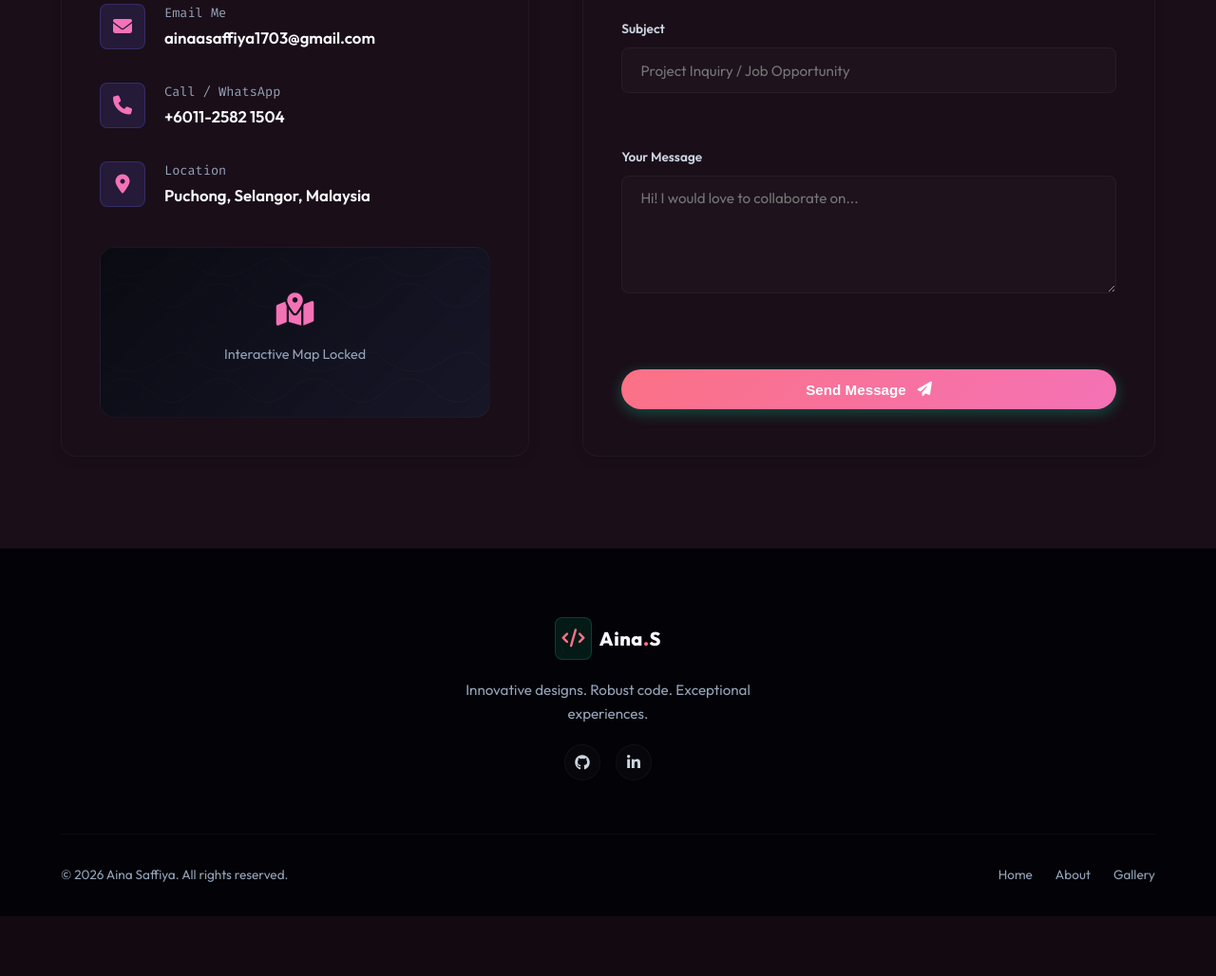
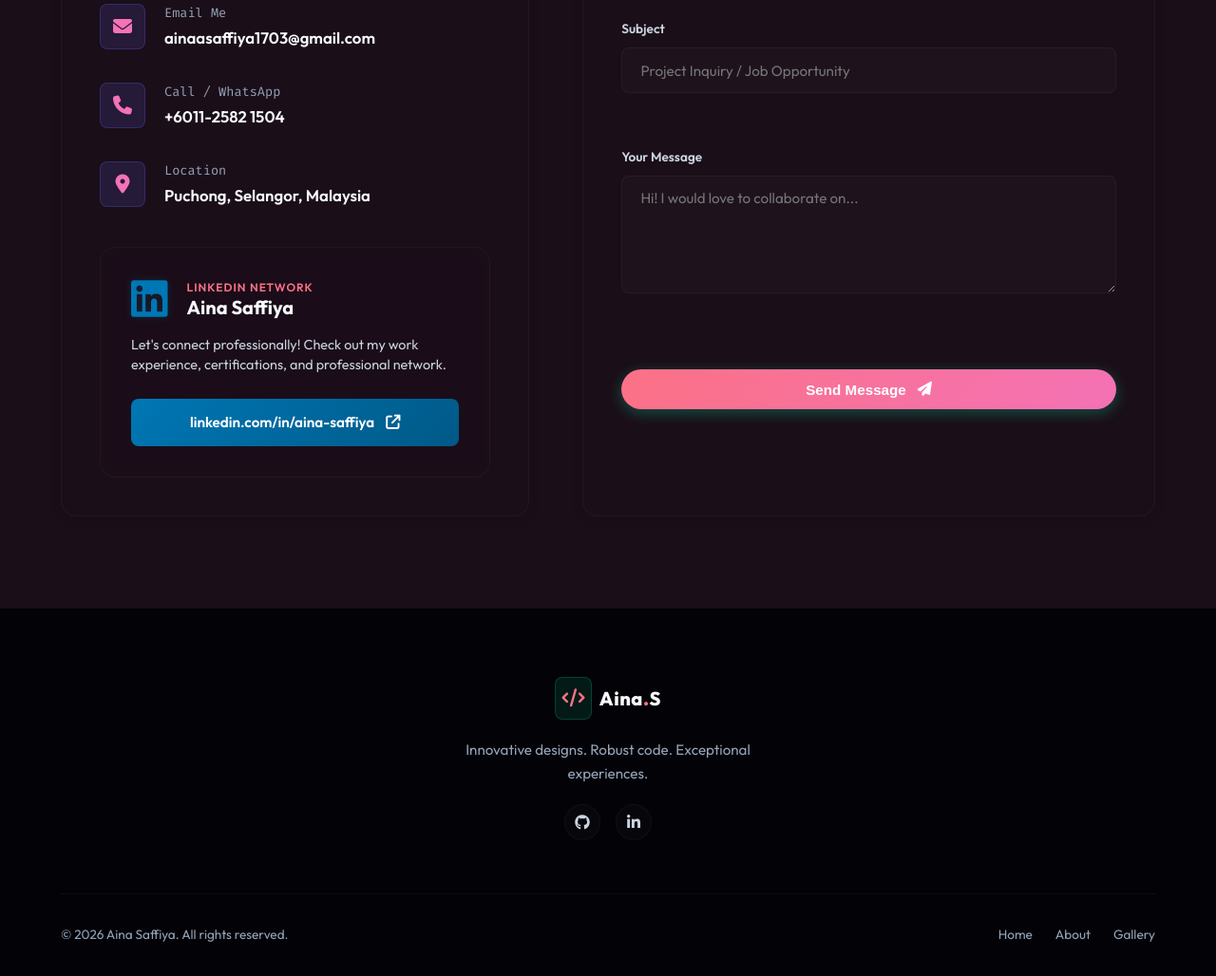
Before and after one commit to ainaasaff/ainasaffiya.github.io, a plain HTML site: page index.html in a window 1280 px wide. Shown: the part 6824-7852 px from the top of the page at 95% size. Before the commit the page ends 7789 px from the top, so only its background shows below. Drawn offline with Linux system fonts and the light colour scheme.

Commit message:
Replace contact map placeholder with custom LinkedIn card and set up real-time contact form using FormSubmit.co

```diff
--- a/index.html
+++ b/index.html
@@ -551,11 +551,21 @@
               </div>
             </div>
 
-            <div class="contact-map-placeholder">
-              <div class="map-overlay">
-                <i class="fa-solid fa-map-location-dot map-icon"></i>
-                <span>Interactive Map Locked</span>
+            <div class="linkedin-connect-card">
+              <div class="linkedin-header">
+                <i class="fa-brands fa-linkedin linkedin-large-icon"></i>
+                <div class="linkedin-title-wrapper">
+                  <span class="linkedin-tag">LinkedIn Network</span>
+                  <h4 class="linkedin-name">Aina Saffiya</h4>
+                </div>
               </div>
+              <p class="linkedin-desc">
+                Let's connect professionally! Check out my work experience, certifications, and professional network.
+              </p>
+              <a href="http://linkedin.com/in/aina-saffiya-2216b0253" target="_blank" rel="noopener noreferrer" class="linkedin-btn">
+                <span>linkedin.com/in/aina-saffiya</span>
+                <i class="fa-solid fa-arrow-up-right-from-square"></i>
+              </a>
             </div>
           </div>
 
--- a/script.js
+++ b/script.js
@@ -493,26 +493,21 @@ document.addEventListener('DOMContentLoaded', () => {
       return;
     }
 
-    // Real-time contact form integration via Web3Forms
-    // Sign up for a free Access Key at: https://web3forms.com/
-    const WEB3FORMS_ACCESS_KEY = "YOUR_ACCESS_KEY_HERE";
-
+    // Real-time contact form integration via FormSubmit.co (No API keys needed!)
     btnSubmit.disabled = true;
     const btnText = btnSubmit.querySelector('span');
     const originalText = btnText.textContent;
     btnText.textContent = 'Sending Message...';
     btnSubmit.querySelector('i').className = 'fa-solid fa-spinner fa-spin';
 
-    if (WEB3FORMS_ACCESS_KEY && WEB3FORMS_ACCESS_KEY !== "YOUR_ACCESS_KEY_HERE") {
     const formData = {
-        access_key: WEB3FORMS_ACCESS_KEY,
       name: nameField.value.trim(),
       email: emailField.value.trim(),
-        subject: subjectField.value.trim(),
+      _subject: subjectField.value.trim() || 'New Portfolio Message',
       message: messageField.value.trim()
     };
 
-      fetch('https://api.web3forms.com/submit', {
+    fetch('https://formsubmit.co/ajax/ainaasaffiya1703@gmail.com', {
       method: 'POST',
       headers: {
         'Content-Type': 'application/json',
@@ -520,13 +515,13 @@ document.addEventListener('DOMContentLoaded', () => {
       },
       body: JSON.stringify(formData)
     })
-      .then(async (response) => {
-        let json = await response.json();
-        if (response.status === 200) {
-          showToast('Message Sent', 'Thank you! Your message has been delivered to my inbox.');
+    .then(response => response.json())
+    .then(data => {
+      if (data.success === "true" || data.success === true) {
+        showToast('Message Sent', 'Thank you! Your message has been sent successfully.');
         contactForm.reset();
       } else {
-          showToast('Delivery Failed', json.message || 'Something went wrong.', true);
+        showToast('Delivery Failed', data.message || 'Something went wrong.', true);
       }
     })
     .catch(() => {
@@ -537,15 +532,5 @@ document.addEventListener('DOMContentLoaded', () => {
       btnText.textContent = originalText;
       btnSubmit.querySelector('i').className = 'fa-solid fa-paper-plane';
     });
-    } else {
-      // Demo Mode Fallback
-      setTimeout(() => {
-        btnSubmit.disabled = false;
-        btnText.textContent = originalText;
-        btnSubmit.querySelector('i').className = 'fa-solid fa-paper-plane';
-        showToast('Message Sent (Demo)', 'Setup your Web3Forms Access Key in script.js to receive emails.');
-        contactForm.reset();
-      }, 1500);
-    }
   });
 });
--- a/style.css
+++ b/style.css
@@ -1880,3 +1880,75 @@ footer {
     min-width: calc(100% - 2rem);
   }
 }
+
+/* LinkedIn Connect Card */
+.linkedin-connect-card {
+  margin-top: 2rem;
+  padding: 2rem;
+  border-radius: 16px;
+  background: var(--card-bg);
+  border: 1px solid var(--card-border);
+  transition: all 0.3s ease;
+  backdrop-filter: blur(10px);
+  -webkit-backdrop-filter: blur(10px);
+}
+.linkedin-connect-card:hover {
+  border-color: var(--card-hover-border);
+  transform: translateY(-4px);
+  box-shadow: var(--shadow-md), 0 0 15px rgba(251, 113, 133, 0.1);
+}
+.linkedin-header {
+  display: flex;
+  align-items: center;
+  gap: 1.25rem;
+  margin-bottom: 1rem;
+}
+.linkedin-large-icon {
+  font-size: 2.75rem;
+  color: #0077b5;
+  text-shadow: 0 0 10px rgba(0, 119, 181, 0.2);
+}
+.linkedin-title-wrapper {
+  display: flex;
+  flex-direction: column;
+}
+.linkedin-tag {
+  font-size: 0.75rem;
+  text-transform: uppercase;
+  letter-spacing: 1px;
+  color: var(--primary-accent);
+  font-weight: 600;
+}
+.linkedin-name {
+  font-size: 1.25rem;
+  margin: 0;
+  color: var(--text-primary);
+  font-family: var(--font-sans);
+}
+.linkedin-desc {
+  font-size: 0.9rem;
+  line-height: 1.5;
+  color: var(--text-secondary);
+  margin-bottom: 1.5rem;
+}
+.linkedin-btn {
+  width: 100%;
+  display: inline-flex;
+  align-items: center;
+  justify-content: center;
+  gap: 0.75rem;
+  font-size: 0.95rem;
+  padding: 0.8rem 1.5rem;
+  background: linear-gradient(135deg, #0077b5, #005987);
+  border: none;
+  color: #fff;
+  border-radius: 8px;
+  font-weight: 600;
+  transition: all 0.3s ease;
+  text-decoration: none;
+}
+.linkedin-btn:hover {
+  background: linear-gradient(135deg, #0088cc, #006699);
+  box-shadow: 0 0 15px rgba(0, 119, 181, 0.4);
+  transform: translateY(-2px);
+}
```
Lines whose indentation alone changed are shown as unchanged.
